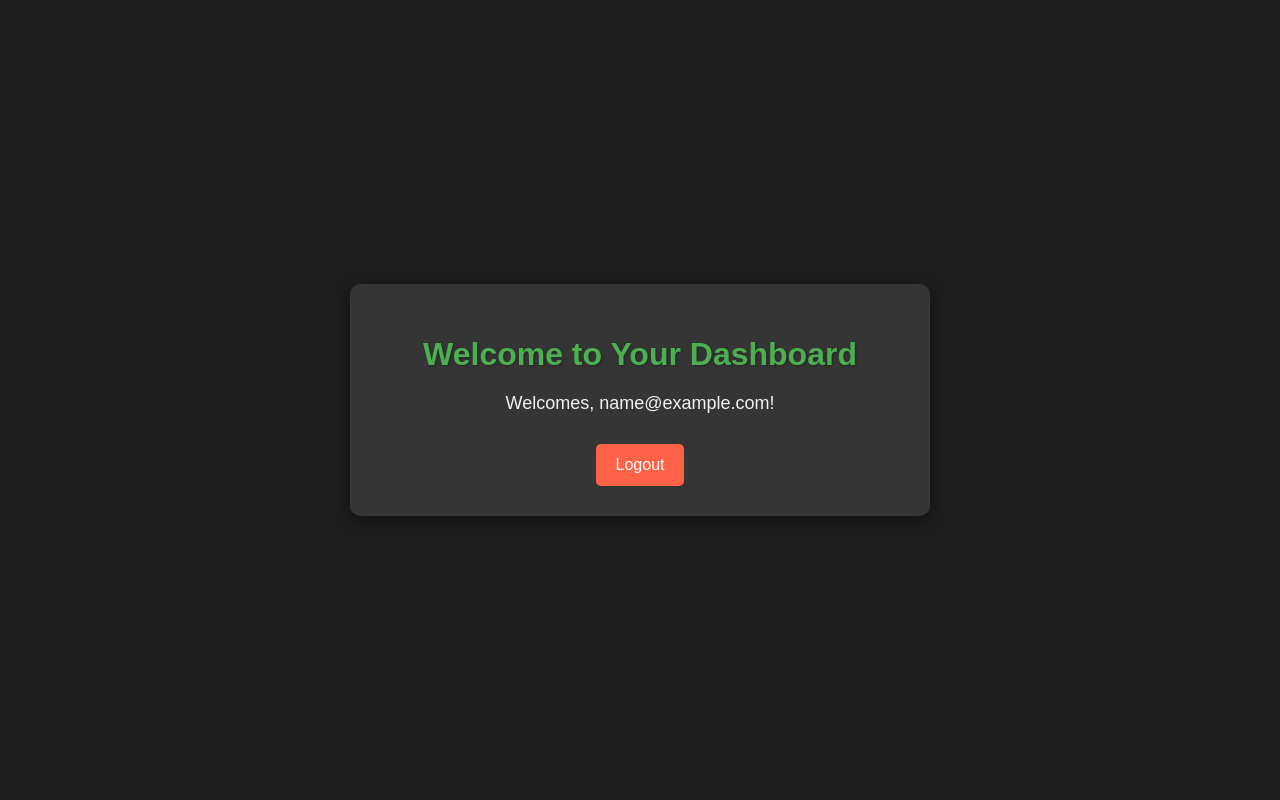
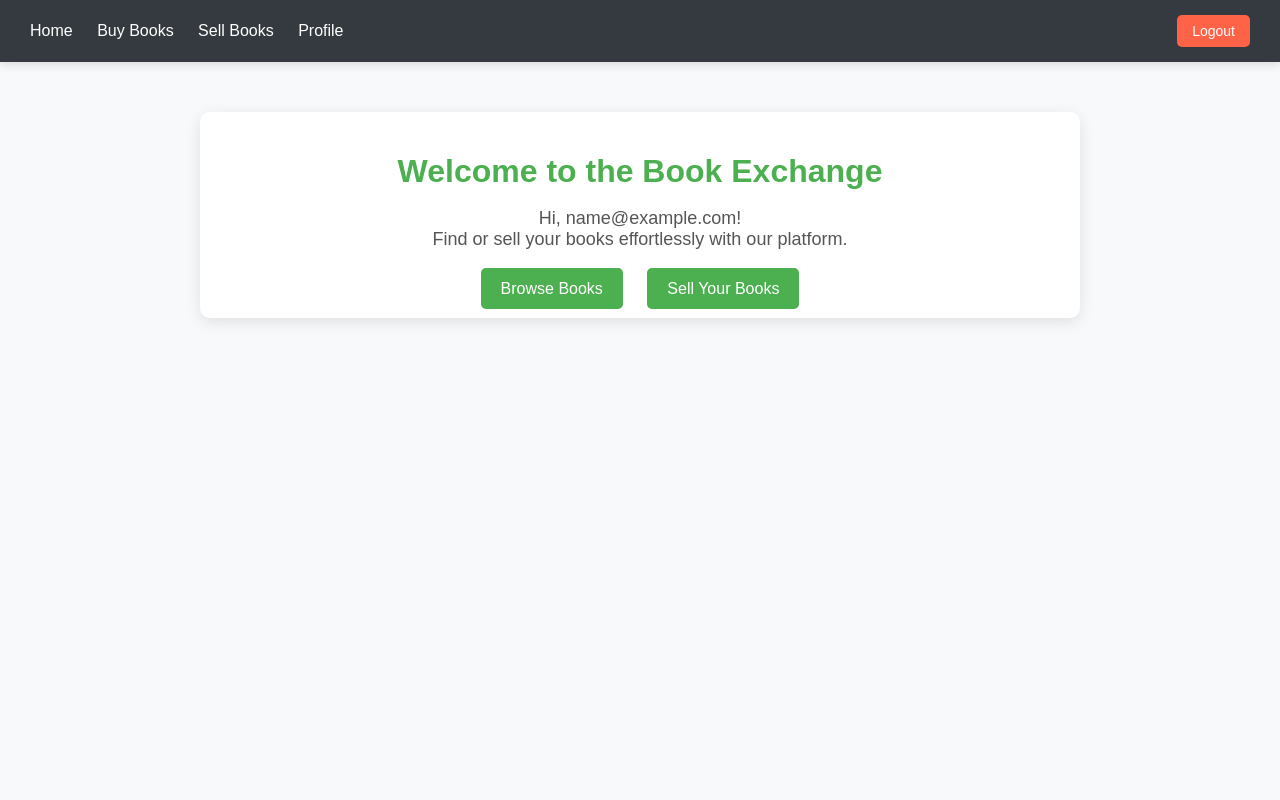
Before and after one commit to Emmanuel301004/Kind-cart, a PHP site: page /dashboard.php in a window 1280 px wide. Run offline with PHP 8.4, Linux system fonts and the light colour scheme; the visitor is signed in with stand-in values (Sample User, id 1).

Commit message:
changes done

```diff
--- a/dashboard.php
+++ b/dashboard.php
@@ -13,93 +13,133 @@ if (!isset($_SESSION['user_id'])) {
 <head>
     <meta charset="UTF-8">
     <meta name="viewport" content="width=device-width, initial-scale=1.0">
-    <title>Dashboard</title>
+    <title>Book Exchange Dashboard</title>
     <style>
-        /* General Body Styling */
+        /* General Styling */
         body {
-            background-color: #1e1e1e;
-            color: white;
+            background-color: #f8f9fa;
+            color: #333;
             font-family: 'Arial', sans-serif;
             margin: 0;
             padding: 0;
-            display: flex;
-            justify-content: center;
-            align-items: center;
-            height: 100vh;
         }
 
-        /* Container for the Dashboard */
-        .dashboard-container {
-            background: rgba(255, 255, 255, 0.1);
-            border-radius: 10px;
-            padding: 30px 40px;
-            box-shadow: 0 4px 15px rgba(0, 0, 0, 0.5);
-            text-align: center;
-            width: 90%;
-            max-width: 500px;
+        /* Navbar Styling */
+        .navbar {
+            background-color: #343a40;
+            color: white;
+            padding: 15px 20px;
+            display: flex;
+            justify-content: space-between;
+            align-items: center;
+            box-shadow: 0 4px 8px rgba(0, 0, 0, 0.1);
         }
 
-        /* Heading */
+        .navbar a {
+            color: white;
+            text-decoration: none;
+            margin: 0 10px;
+            font-size: 16px;
+        }
+
+        .navbar a:hover {
+            text-decoration: underline;
+        }
+
+        .navbar .logout {
+            background-color: #FF6347;
+            padding: 8px 15px;
+            border-radius: 5px;
+            font-size: 14px;
+            color: white;
+            cursor: pointer;
+            text-decoration: none;
+        }
+
+        .navbar .logout:hover {
+            background-color: #e55347;
+        }
+
+        /* Dashboard Container */
+        .dashboard-container {
+            text-align: center;
+            margin: 50px auto;
+            padding: 20px 40px;
+            background-color: #fff;
+            border-radius: 10px;
+            box-shadow: 0 4px 15px rgba(0, 0, 0, 0.1);
+            width: 90%;
+            max-width: 800px;
+        }
+
         h1 {
             font-size: 32px;
-            margin-bottom: 20px;
+            margin-bottom: 10px;
             color: #4CAF50;
-            text-shadow: 1px 1px 3px rgba(0, 0, 0, 0.3);
         }
 
-        /* Welcome Message */
-        .welcome-message {
+        p {
             font-size: 18px;
-            margin-bottom: 30px;
-            color: #f1f1f1;
+            margin-bottom: 20px;
+            color: #555;
         }
 
-        /* Button */
-        .logout-btn {
+        .button-container {
+            margin-top: 30px;
+        }
+
+        .button-container a {
+            text-decoration: none;
+            margin: 0 10px;
             padding: 12px 20px;
-            background-color: #FF6347;
+            background-color: #4CAF50;
             color: white;
-            border: none;
             border-radius: 5px;
-            cursor: pointer;
             font-size: 16px;
             transition: background-color 0.3s ease;
         }
 
-        .logout-btn:hover {
-            background-color: #e55347;
+        .button-container a:hover {
+            background-color: #45a049;
         }
 
-        /* Responsive Design for smaller screens */
+        /* Responsive Design */
         @media (max-width: 600px) {
             .dashboard-container {
-                padding: 20px 25px;
+                padding: 20px;
             }
 
             h1 {
                 font-size: 28px;
             }
 
-            .welcome-message {
+            p {
                 font-size: 16px;
-            }
-
-            .logout-btn {
-                font-size: 14px;
             }
         }
     </style>
 </head>
 <body>
 
+<!-- Navbar -->
+<div class="navbar">
+    <div class="nav-links">
+        <a href="dashboard.php">Home</a>
+        <a href="buy_books.php">Buy Books</a>
+        <a href="sell_books.php">Sell Books</a>
+        <a href="profile.php">Profile</a>
+    </div>
+    <a href="logout.php" class="logout">Logout</a>
+</div>
+
+<!-- Dashboard Content -->
 <div class="dashboard-container">
-    <h1>Welcome to Your Dashboard</h1>
-    <p class="welcome-message">
-        Welcomes, <?php echo htmlspecialchars($_SESSION['email']); ?>!
-    </p>
-    <a href="logout.php">
-        <button class="logout-btn">Logout</button>
-    </a>
+    <h1>Welcome to the Book Exchange</h1>
+    <p>Hi, <?php echo htmlspecialchars($_SESSION['email']); ?>! <br> Find or sell your books effortlessly with our platform.</p>
+    <div class="button-container">
+        <a href="buy_books.php">Browse Books</a>
+        <a href="sell_books.php">Sell Your Books</a>
+    </div>
 </div>
 
 </body>
```
